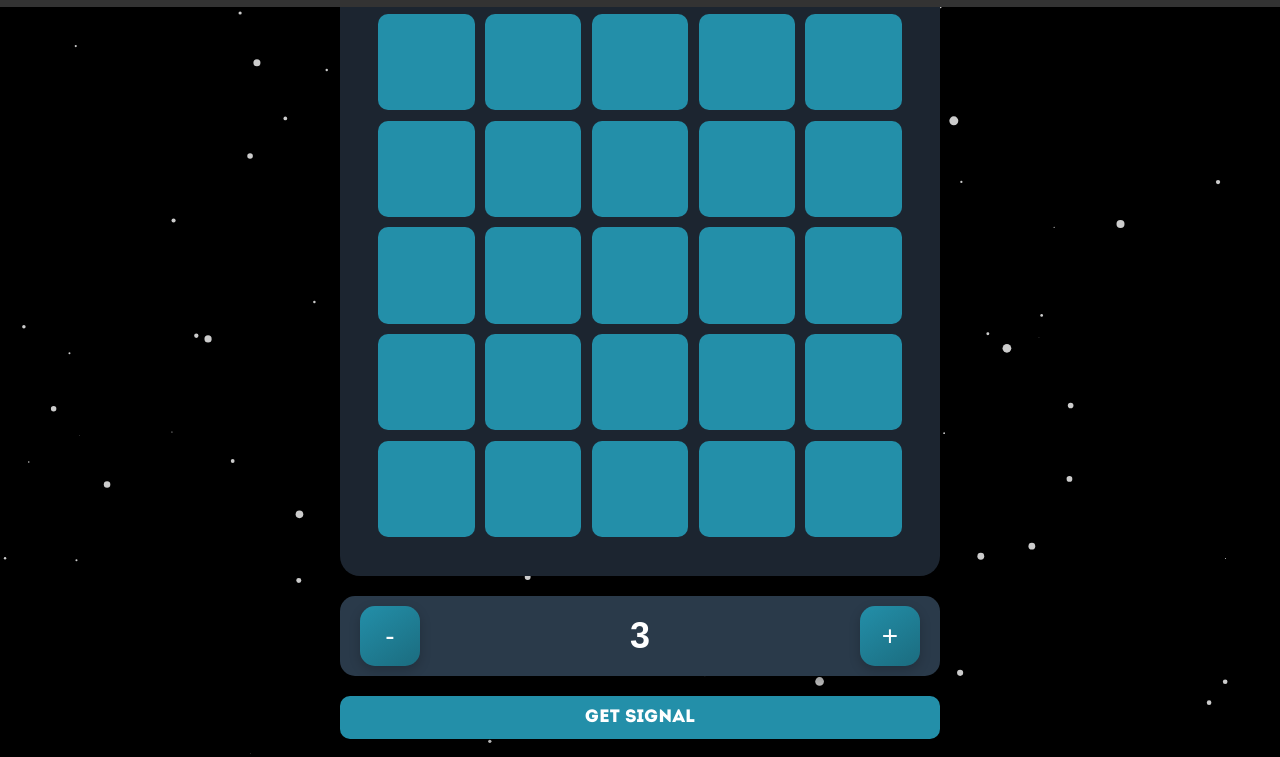
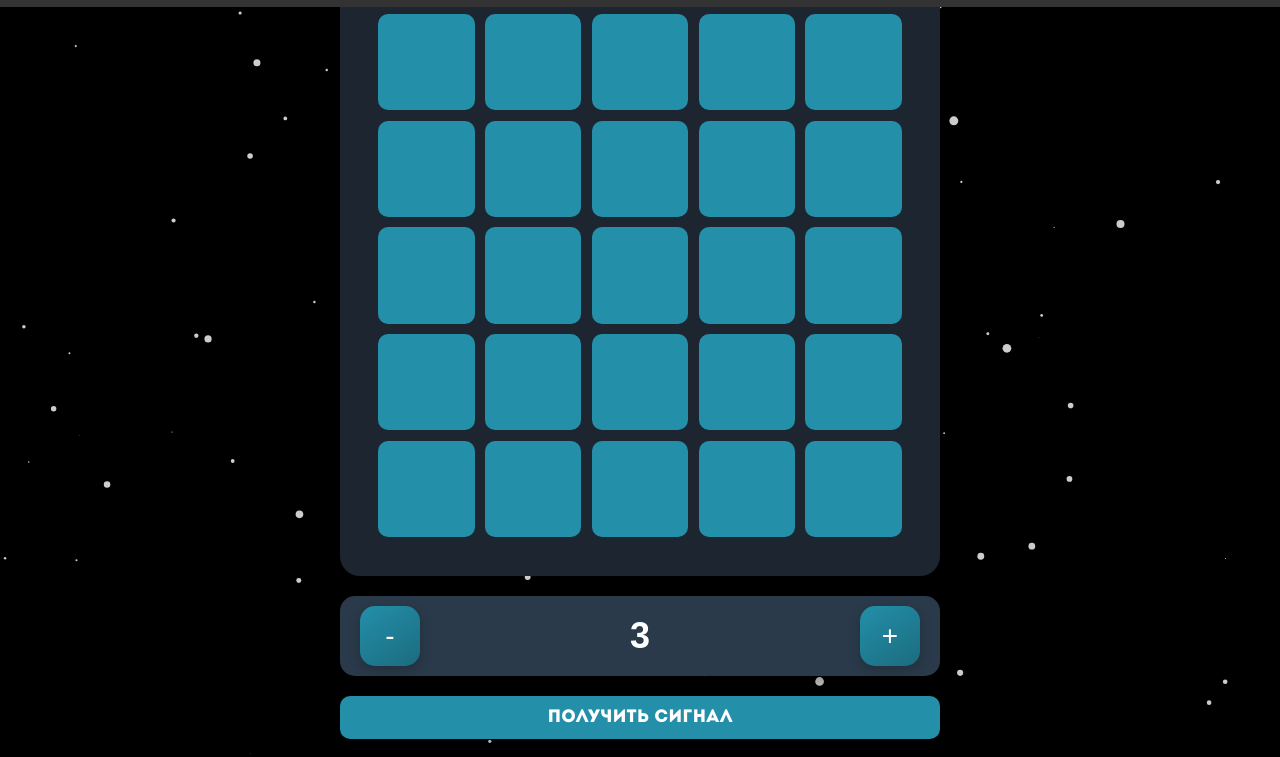
Before and after one commit to martinthecash/newMinesRU, a plain HTML site: page index.html in a window 1280 px wide. Shown: the part 43-800 px from the top of the page. Drawn offline with Linux system fonts and the light colour scheme; files whose address does not match are found by name.

Commit message:
Update index.html

```diff
--- a/index.html
+++ b/index.html
@@ -501,7 +501,7 @@
     </div>
 
     <div style="text-align:center;">
-        <button id="explodeButton">Get Signal</button>
+        <button id="explodeButton">Получить Сигнал</button>
     </div>
     <script src="js/telegram-web-app.js"></script>
     <script>
```
